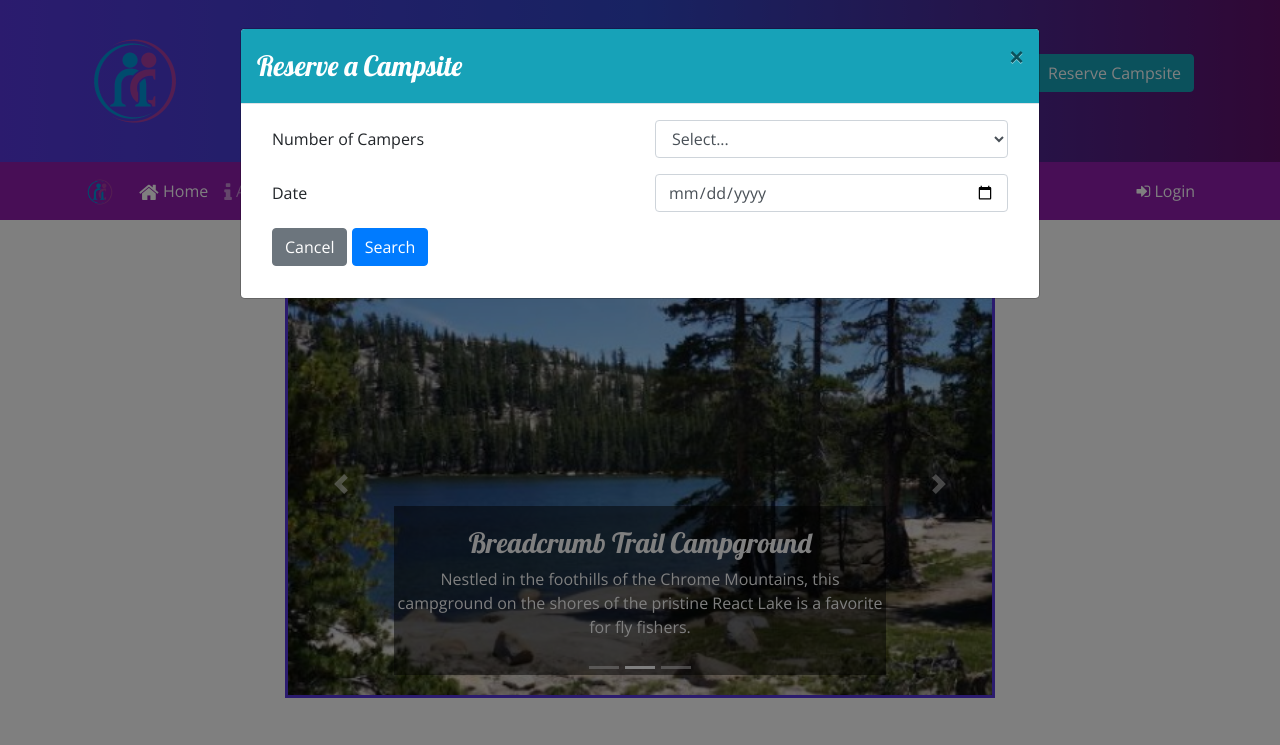
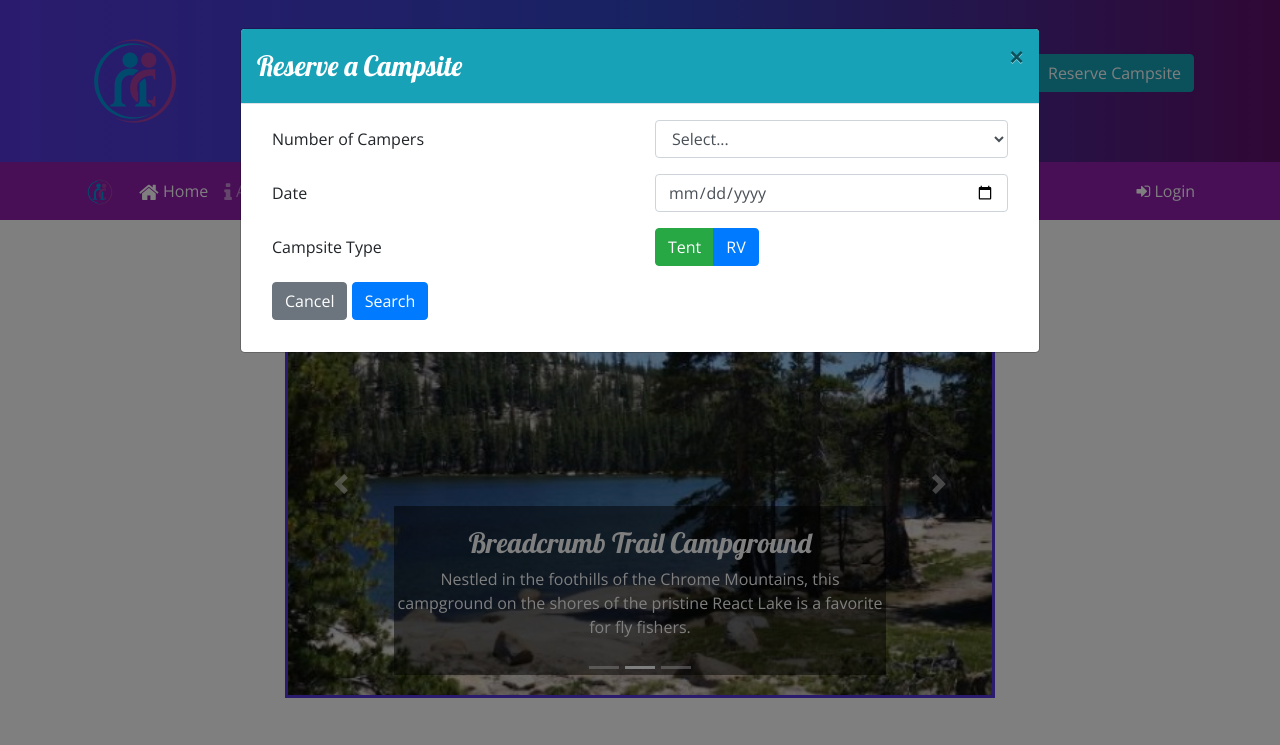
Before and after one commit to Aben25/NuCamp, a website: page index.html in a window 1280 px wide. Both pictures are taken after a click on the button "Reserve Campsite". Shown: the top 745 px of the page. Drawn offline with nearby package versions, Linux system fonts and the light colour scheme.

Commit message:
week 3 assignment completed

```diff
--- a/index.html
+++ b/index.html
@@ -40,6 +40,8 @@
     </div>
   </header>
 
+  <!-- reservation modal -->
+
   <div id="reserveModal" class="modal fade" role="dialog">
     <div class="modal-dialog modal-lg" role="document">
       <div class="modal-content">
@@ -68,6 +70,17 @@
                 <label for="date" class="col-sm-6 col-form-label">Date</label>
                 <div class="col-sm-6">
                   <input type="date" class="form-control" id="date" name="date" placeholder="mm/dd/yyyy">
+                </div>
+              </div>
+              <div class="form-group row">
+                <label for="type" class="col-sm-6 col-form-label">Campsite Type</label>
+                <div class="col-2 btn-group btn-group-toggle" data-toggle="buttons">
+                  <label class="btn btn-success">
+                    <input type="radio" name="siteType" id="siteTent" autocomplete="off" value="tent"> Tent
+                  </label>
+                  <label class="btn btn-primary">
+                    <input type="radio" name="siteType" id="siteRV" autocomplete="off" value="RV"> RV
+                  </label>
                 </div>
               </div>
               <div class="form-group row">
```
Also changed, not shown: img/week3_Workshop_Assignment_higher_viewport.png (added), img/week3_Workshop_Assignment_small_viewport.png (added).
